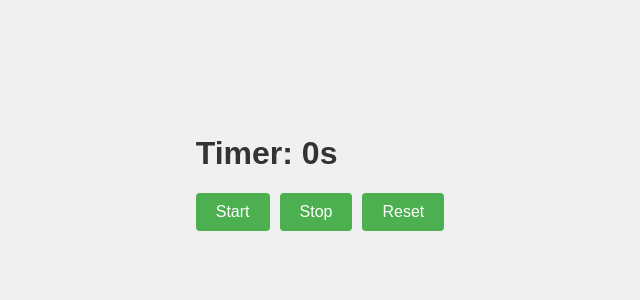
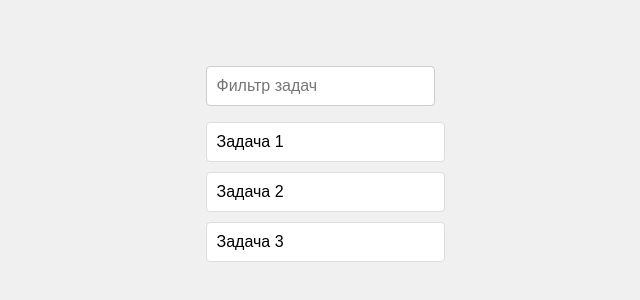
Before and after one commit to mmkholbekov/DZ1_React, a React (Create React App) app: page / in a window 1280 px wide. Shown: the part 228-528 px from the top of the page, without its empty margins (315-955 px from the left). Built offline with nearby package versions, Linux system fonts and the light colour scheme.

Commit message:
Home Work 7

```diff
--- a/src/App.js
+++ b/src/App.js
@@ -1,60 +1,153 @@
-//      Home Work 6
+//      HOME WORK 7
+import React, {useState, useMemo, useCallback} from "react";
+import './css/todo.css'
 
-import React, { useState, useEffect, useRef } from "react";
-import "./css/todo.css"
+const TaskList = ({ tasks }) => {
+  console.log("TaskList рендерится");
+  return (
+    <ul>
+      {tasks.map((task) => (
+        <li key={task.id}>{task.title}</li>
+      ))}
+    </ul>
+  );
+};
 
-const TimerExample = () => {
-  const [seconds, setSeconds] = useState(0)
-  const [isActive, setIsActive] = useState(false)
-  const timerRef = useRef(null)
+const MemoCallback = () => {
+  const [filter, setFilter] = useState("");
+  const [allTasks, setAllTasks] = useState([
+    { id: 1, title: "Задача 1" },
+    { id: 2, title: "Задача 2" },
+    { id: 3, title: "Задача 3" },
+  ]);
 
-  useEffect(() => {
-    const handleInterval = () => {
-      setSeconds((prevSeconds) => prevSeconds + 1)
-    }
+  const filteredTasks = useMemo(() => {
+    console.log("useMemo рендерится");
+    return allTasks.filter((task) =>
+      task.title.toLowerCase().includes(filter.toLowerCase())
+    );
+  }, [allTasks, filter]);
 
-    if (isActive) {
-      timerRef.current = setInterval(handleInterval, 1000)
-    }
-
-    return () => {
-      if (isActive) {
-        clearInterval(timerRef.current);
-      }
-    }
-  }, [isActive]);
-
-  const handleStart = () => {
-    setIsActive(true)
-  };
-
-  const handleStop = () => {
-    setIsActive(false);
-  };
-
-  const handleReset = () => {
-    setIsActive(false)
-    setSeconds(0)
-  };
+  const handleFilterChange = useCallback(
+    (event) => {
+      setFilter(event.target.value);
+    },
+    []
+  );
 
   return (
     <div>
-      <h1>Timer: {seconds}s</h1>
-      <button onClick={handleStart}>Start</button>
-      <button onClick={handleStop}>Stop</button>
-      <button onClick={handleReset}>Reset</button>
+      <input
+        type="text"
+        placeholder="Фильтр задач"
+        value={filter}
+        onChange={handleFilterChange}
+      />
+      <TaskList tasks={filteredTasks} />
     </div>
   );
-}
+};
 
-export default TimerExample;
+export default MemoCallback;
 
 
+//        LESSON 7/2
+// import { useState } from 'react';
+// import ProductPage from './components/ProductPage.js';
+//
+// export default function App() {
+//   const [isDark, setIsDark] = useState(false);
+//   return (
+//     <>
+//       <label>
+//         <input
+//           type="checkbox"
+//           checked={isDark}
+//           onChange={e => setIsDark(e.target.checked)}
+//         />
+//         Dark mode
+//       </label>
+//       <hr />
+//       <ProductPage
+//         referrerId="wizard_of_oz"
+//         productId={123}
+//         theme={isDark ? 'dark' : 'light'}
+//       />
+//     </>
+//   );
+// }
+// import React, {useState} from "react";
+
+//         LESSON 7/1
+// import {createTodos} from "./components/ShippingForm";
+// import ProductPage from "./components/ProductPage";
+//
+// const todos = createTodos()
+//
+// export default function App() {
+//   const [tab, setTab] = useState('all')
+//
+//   return (
+//       <>
+//         <button onClick={() => setTab('all')}>All</button>
+//         <button onClick={() => setTab('active')}>Active</button>
+//         <button onClick={() => setTab('complete')}>Complete</button>
+//         <br/>
+//         <hr/>
+//           <ProductPage todos={todos} tab={tab} />
+//       </>
+//   )
+// }
+
+//        HOME WORK 6
+// const TimerExample = () => {
+//   const [seconds, setSeconds] = useState(0)
+//   const [isActive, setIsActive] = useState(false)
+//   const timerRef = useRef(null)
+//
+//   useEffect(() => {
+//     const handleInterval = () => {
+//       setSeconds((prevSeconds) => prevSeconds + 1)
+//     }
+//
+//     if (isActive) {
+//       timerRef.current = setInterval(handleInterval, 1000)
+//     }
+//
+//     return () => {
+//       if (isActive) {
+//         clearInterval(timerRef.current);
+//       }
+//     }
+//   }, [isActive]);
+//
+//   const handleStart = () => {
+//     setIsActive(true)
+//   };
+//
+//   const handleStop = () => {
+//     setIsActive(false);
+//   };
+//
+//   const handleReset = () => {
+//     setIsActive(false)
+//     setSeconds(0)
+//   };
+//
+//   return (
+//     <div>
+//       <h1>Timer: {seconds}s</h1>
+//       <button onClick={handleStart}>Start</button>
+//       <button onClick={handleStop}>Stop</button>
+//       <button onClick={handleReset}>Reset</button>
+//     </div>
+//   );
+// }
+//
+// export default TimerExample;
 
 //      Home Work 5
-// import React, { useState } from "react";
-//
-// const TodoList = () => {
+// const ProductPage = () => {
 //   const [tasks, setTasks] = useState([])
 //   const [newTask, setNewTask] = useState("")
 //   const [editingTask, setEditingTask] = useState(null)
@@ -124,14 +217,9 @@ export default TimerExample;
 //   )
 // }
 //
-// export default TodoList;
-
-
+// export default ProductPage;
 
 //      LESSON 6
-// import React, {useRef} from "react";
-// import { useState } from "react";
-//
 // export default function Counter() {
 //   let ref = useRef(0)
 //   function handleClick() {
@@ -195,7 +283,6 @@ export default TimerExample;
 //   )
 // }
 
-
 //     LESSON 5
 // import React from 'react';
 // import { useState } from "react";
@@ -243,7 +330,6 @@ export default TimerExample;
 //     )
 // }
 
-
 // import React from 'react';
 // import { useState } from "react";
 // import { sculptureList } from "./data";
@@ -285,10 +371,7 @@ export default TimerExample;
 //     )
 // }
 
-
-
 //     HOME WORK 2
-
 // const TwoSquares = () => {
 //   const [Color1, setColor1] = useState('red')
 //   const [Color2, setColor2] = useState('blue')
@@ -319,7 +402,6 @@ export default TimerExample;
 //
 // export default TwoSquares
 
-
 // export default function Search() {
 //     function publish(formData) {
 //         const content = formData.get("content")
--- /dev/null
+++ b/src/components/ProductPage.js
@@ -0,0 +1,64 @@
+//      Lesson 7/2
+import ShippingForm from './ShippingForm.js';
+
+export default function ProductPage({ productId, referrer, theme }) {
+  function handleSubmit(orderDetails) {
+    post('/product/' + productId + '/buy', {
+      referrer,
+      orderDetails,
+    });
+  }
+
+  return (
+    <div className={theme}>
+      <ShippingForm onSubmit={handleSubmit} />
+    </div>
+  );
+}
+
+function post(url, data) {
+  // Imagine this sends a request...
+  console.log('POST /' + url);
+  console.log(data);
+}
+
+
+//      Lesson 7/1
+// import React, {useMemo} from "react";
+// import {filterTodos} from "./ShippingForm";
+//
+// export default function ProductPage({todos, tab}) {
+//     const visibleTodos = useMemo(() => filterTodos(todos, tab),[todos, tab]);
+//     return(
+//         <div>
+//             <p>
+//                 <b>Note:<code>filterTodos</code> id elseyughb</b>
+//             </p>
+//             <ul>
+//                 {visibleTodos.map(tod => (
+//                     <li key={tod.id}>
+//                         {tod.completed ?
+//                         <s>{tod.text}</s> :
+//                         tod.text
+//                         }
+//                     </li>
+//                 ))}
+//             </ul>
+//         </div>
+//     )
+// }
+
+
+//     Lesson 6
+// export function createConnection(serverUrl, roomId) {
+//     return {
+//         connect() {
+//             console.log(
+//                 "✅Connecting to" + roomId + "room at the" + serverUrl + "..."
+//             );
+//         },
+//         disconnect() {
+//             console.log("❌ Disconnect from" + roomId + "room at" + serverUrl);
+//         },
+//     };
+// }
--- /dev/null
+++ b/src/components/ShippingForm.js
@@ -0,0 +1,77 @@
+//     LESSON 7/2
+import { memo, useState } from 'react';
+
+const ShippingForm = memo(function ShippingForm({ onSubmit }) {
+  const [count, setCount] = useState(1);
+
+  console.log('[ARTIFICIALLY SLOW] Rendering <ShippingForm />');
+  let startTime = performance.now();
+  while (performance.now() - startTime < 500) {
+    // Do nothing for 500 ms to emulate extremely slow code
+  }
+
+  function handleSubmit(e) {
+    e.preventDefault();
+    const formData = new FormData(e.target);
+    const orderDetails = {
+      ...Object.fromEntries(formData),
+      count
+    };
+    onSubmit(orderDetails);
+  }
+
+  return (
+    <form onSubmit={handleSubmit}>
+      <p><b>Note: <code>ShippingForm</code> is artificially slowed down!</b></p>
+      <label>
+        Number of items:
+        <button type="button" onClick={() => setCount(count - 1)}>–</button>
+        {count}
+        <button type="button" onClick={() => setCount(count + 1)}>+</button>
+      </label>
+      <label>
+        Street:
+        <input name="street" />
+      </label>
+      <label>
+        City:
+        <input name="city" />
+      </label>
+      <label>
+        Postal code:
+        <input name="zipCode" />
+      </label>
+      <button type="submit">Submit</button>
+    </form>
+  );
+});
+
+export default ShippingForm;
+
+//      LESSON 7/1
+// export function createTodos() {
+//     const tod=[];
+//     for (let i = 0; i < 50; i++) {
+//         tod.push({
+//             id: i,
+//             text: "Tod" + (i + 1),
+//             completed: Math.random() > 0.5,
+//         });
+//     }
+//     return tod;
+// }
+// export function filterTodos({filter, length}, tab) {
+//     console.log('jhvsdhbvjbs' + length + 'jkdnvjnsdv' + tab);
+//     let startTime = performance.now();
+//     while (performance.now() - startTime > 500) {}
+//
+//     return filter((todos) => {
+//         if (tab === 'all') {
+//             return true;
+//         } else if (tab === 'active') {
+//             return !tod.completed
+//         } else if (tab === 'completed') {
+//             return tod.completed
+//         }
+//     })
+// }
--- a/src/css/todo.css
+++ b/src/css/todo.css
@@ -1,4 +1,4 @@
-/* TodoList.css */
+/* ProductPage.css */
 
 body {
   font-family: Arial, sans-serif;
--- a/src/index.js
+++ b/src/index.js
@@ -1,19 +1,25 @@
 import React from 'react';
 import ReactDOM from 'react-dom/client';
-import './index.css';
+import './css/index.css';
+import MemoCallback from "./App";
 // import RegistrationForm from "./form";
 // import TaskApp from "./components/Massiv";
-// import TodoList from "./App";
+// import ProductPage from "./App";
 // import Counter from "./App";
-import TimerExample from "./App";
+// import TimerExample from "./App";
+// import ProductPage from "./components/ProductPage";
+// import ExampleWithMemoCallback from "./App";
 
 const root = ReactDOM.createRoot(document.getElementById('root'));
 root.render(
   <React.StrictMode>
       {/*<RegistrationForm/>*/}
       {/*<TaskApp/>*/}
-      {/*<TodoList/>*/}
+      {/*<ProductPage/>*/}
       {/*<Counter/>*/}
-      <TimerExample/>
+      {/*<ExampleWithMemoCallback/>*/}
+      {/*<TimerExample/>*/}
+      {/*<ProductPage/>*/}
+    <MemoCallback/>
   </React.StrictMode>
 );
```
Also changed, not shown: src/components/chat.js (deleted, +0 -13 lines), src/css/index.css (renamed from src/index.css).
